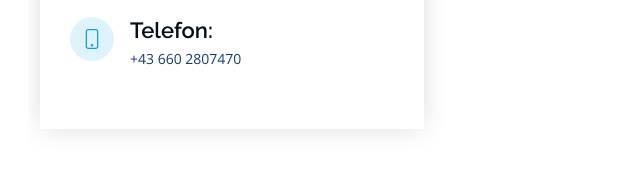
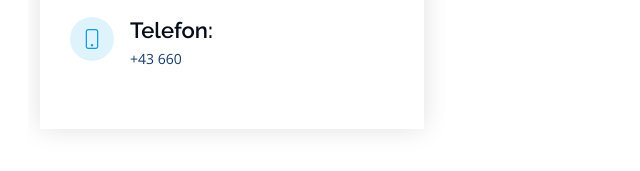
Before and after one commit to rigler-tobias/portfolio-website, a plain HTML site: page index.html in a window 1280 px wide. Shown: the part 4648-4819 px from the top of the page, 272-912 px from the left. Drawn offline with nearby package versions, Linux system fonts and the light colour scheme.

Commit message:
Update index.html

```diff
--- a/index.html
+++ b/index.html
@@ -300,7 +300,7 @@
               <div class="phone">
                 <i class="bi bi-phone"></i>
                 <h4>Telefon:</h4>
-                <p>+43 660 2807470</p>
+                <p>+43 660 </p>
               </div>
 
             </div>
```
